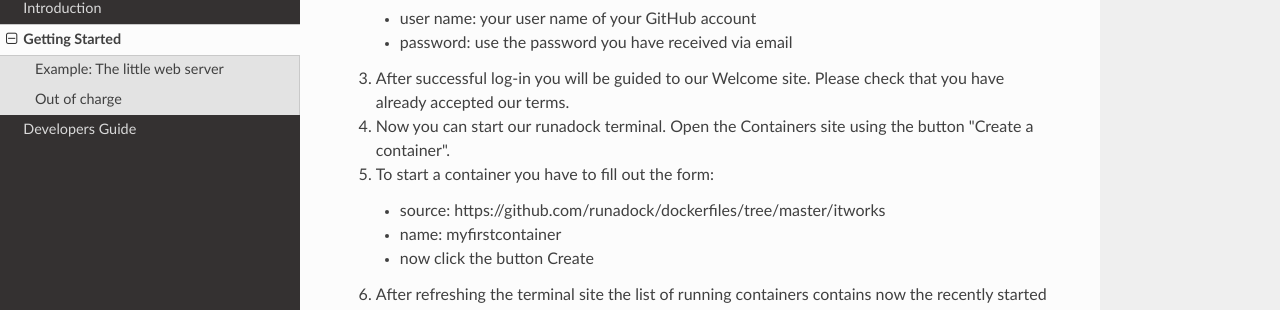
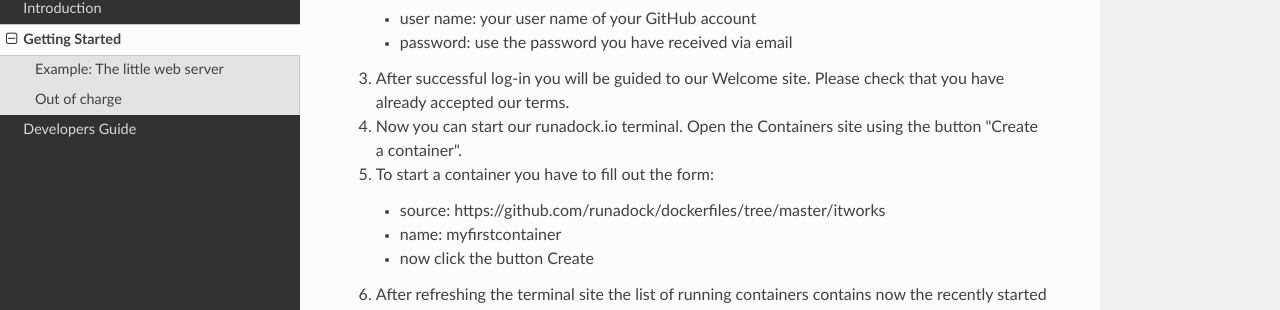
Before and after one commit to runadock/docs, an MkDocs documentation site: the page built from docs/GettingStarted.md, in a window 1280 px wide and 900 px high, scrolled down 488 px. Shown: the part 141-451 px from the top of the window. Built offline with MkDocs 1.6.1, drawn with Linux system fonts in a browser that asks for light colours; nearby versions of some CDN libraries; old or Windows-style settings are respelled for this version of MkDocs.

```diff
--- a/docs/GettingStarted.md
+++ b/docs/GettingStarted.md
@@ -22,7 +22,7 @@ Now start with the following steps:
     * password: use the password you have received via email
 
 3. After successful log-in you will be guided to our Welcome site. Please check that you have already accepted our terms.
-4. Now you can start our runadock terminal. Open the Containers site using the button "Create a container".
+4. Now you can start our runadock.io terminal. Open the Containers site using the button "Create a container".
 5. To start a container you have to fill out the form:
 
     * source: https://github.com/runadock/dockerfiles/tree/master/itworks
```
